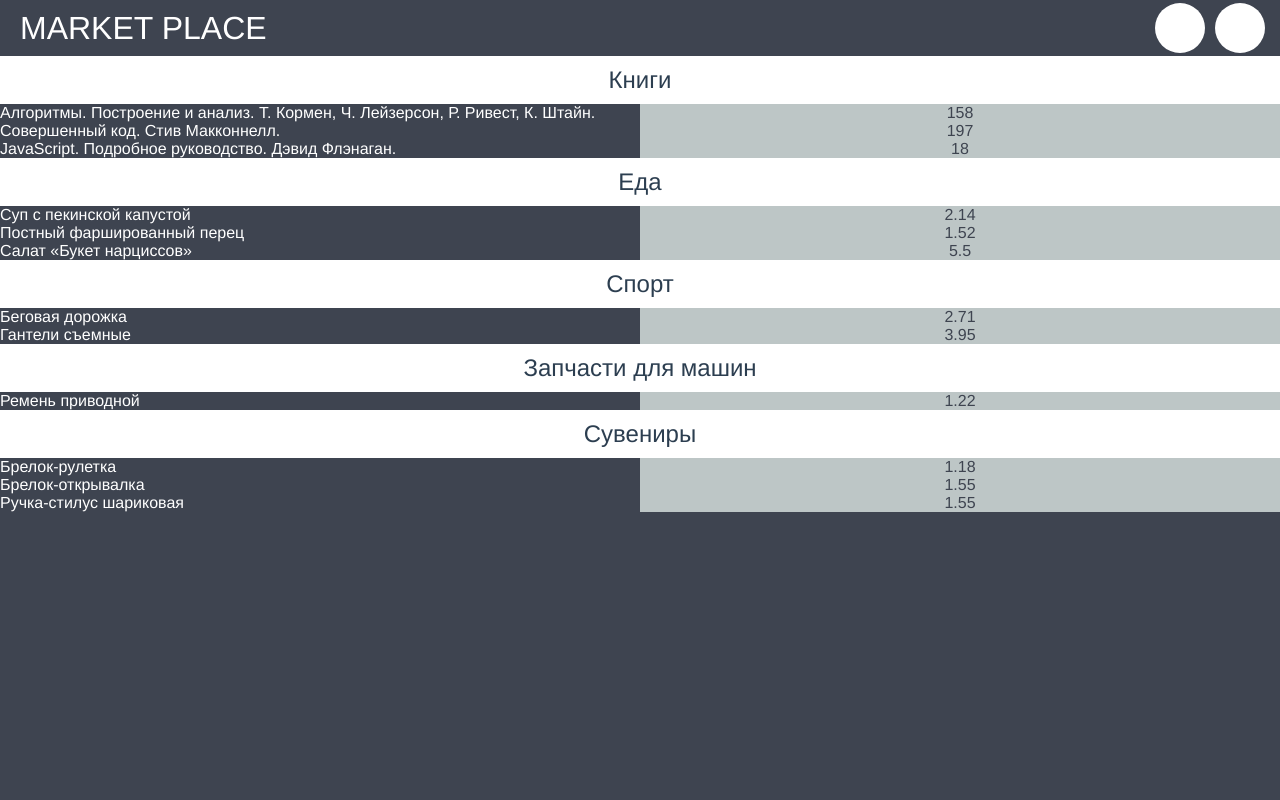
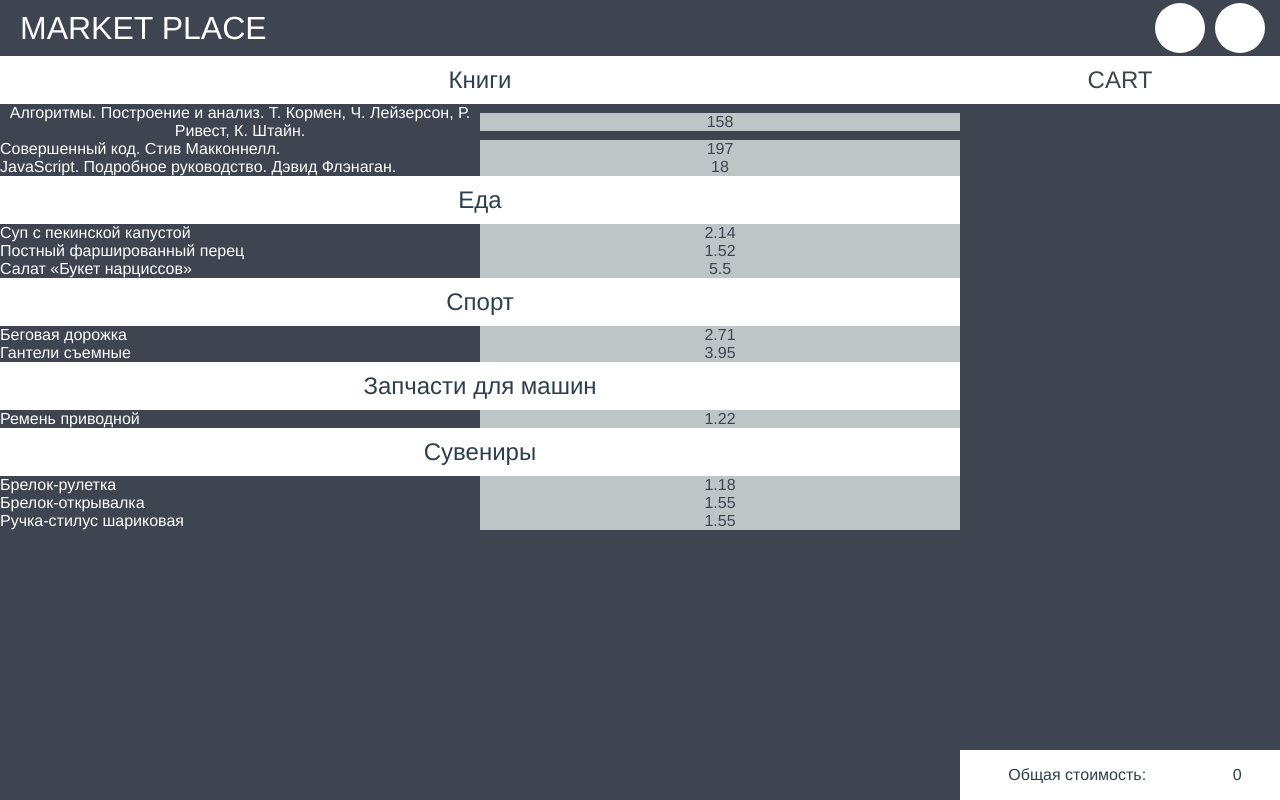
Before and after one commit to L3eR0y/MarketPlace, a Vue app: page / in a window 1280 px wide. Built offline with nearby package versions, Linux system fonts and the light colour scheme.

Commit message:
Some changes

```diff
--- a/src/App.vue
+++ b/src/App.vue
@@ -1,7 +1,10 @@
 <template>
   <div id="app">
     <market-place-header :title="header_title" />
-    <market-place-goods :goods="goods" />
+    <div class="content-container">
+      <market-place-goods :goods="goods" @add-to-cart="onAddToCart" />
+      <market-place-cart :goods_list="selected_goods" />
+    </div>
   </div>
 </template>
 
@@ -14,6 +17,7 @@ import names from './assets/names.json';
 export default class App extends Vue {
   header_title = 'MARKET PLACE';
   goods: { [key: string]: any } = [];
+  selected_goods: { [key: string]: any }[] = [];
   created() {
     this.getGoods();
   }
@@ -49,10 +53,20 @@ export default class App extends Vue {
       {}
     );
   }
+
+  onAddToCart(product: any) {
+    product ? this.selected_goods.push(product) : void 0;
+  }
 }
 </script>
 
 <style lang="stylus">
+.content-container {
+  width: 100%;
+  height: calc(100vh - 7vh);
+  display: flex;
+}
+
 * {
     padding 0px;
     margin: 0px;
--- a/src/components/MarketPlaceGoods.vue
+++ b/src/components/MarketPlaceGoods.vue
@@ -1,10 +1,14 @@
 <template>
-  <div>
+  <div class="goods">
     <template v-for="good in goods">
       <div class="goods-list" :key="good.group_name">
         <div class="goods-list__title">{{ good.group_name }}</div>
         <template v-for="product in good.products">
-          <market-place-goods-list-item :value="product" :key="product.id" />
+          <market-place-goods-list-item
+            @click="onAddToCart"
+            :value="product"
+            :key="product.id"
+          />
         </template>
       </div>
     </template>
@@ -20,10 +24,17 @@ export default class MarketPlaceGoods extends Vue {
   created() {
     console.log('Created Component', this.goods);
   }
+
+  onAddToCart(product: any) {
+    this.$emit('add-to-cart', product);
+  }
 }
 </script>
 
 <style lang="stylus">
+.goods {
+  flex-grow: 1;
+}
 .goods-list {
   display: flex;
   flex-direction: column;
--- a/src/components/MarketPlaceGoodsListItem.vue
+++ b/src/components/MarketPlaceGoodsListItem.vue
@@ -1,11 +1,11 @@
 <template>
-  <div class="goods-list-item">
+  <div class="goods-list-item" @click="onListItemClick(value)">
     <div class="goods-list-item__title-container">
       <div>{{ value.product_name }}</div>
     </div>
     <div class="goods-list-item__price-container">
       <div class="goods-list-item__price-container__cost">
-        {{ value.cost ? value.cost : '  ' }}
+        {{ value.cost }}
       </div>
     </div>
   </div>
@@ -17,8 +17,8 @@ import { Component, Prop, Vue } from 'vue-property-decorator';
 export default class MarketPlaceGoodsListItem extends Vue {
   @Prop() value!: { [key: string]: any };
 
-  created() {
-    console.log('GoodItem Created');
+  onListItemClick(product: any) {
+    this.$emit('click', product);
   }
 }
 </script>
@@ -35,6 +35,7 @@ export default class MarketPlaceGoodsListItem extends Vue {
   display: flex;
   flex-direction: row;
   align-items: center;
+  cursor: pointer;
 
   &__title-container {
     @extend .container
--- a/src/main.ts
+++ b/src/main.ts
@@ -2,11 +2,13 @@ import Vue from 'vue';
 import App from './App.vue';
 import MarketPlaceGoods from './components/MarketPlaceGoods.vue';
 import MarketPlaceHeader from './components/MarketPlaceHeader.vue';
+import MarketPlaceCart from './components/MarketPlaceCart.vue';
 import MarketPlaceGoodsListItem from './components/MarketPlaceGoodsListItem.vue';
 
 Vue.config.productionTip = false;
 Vue.component('market-place-goods', MarketPlaceGoods);
 Vue.component('market-place-header', MarketPlaceHeader);
+Vue.component('market-place-cart', MarketPlaceCart);
 Vue.component('market-place-goods-list-item', MarketPlaceGoodsListItem);
 
 new Vue({
```
